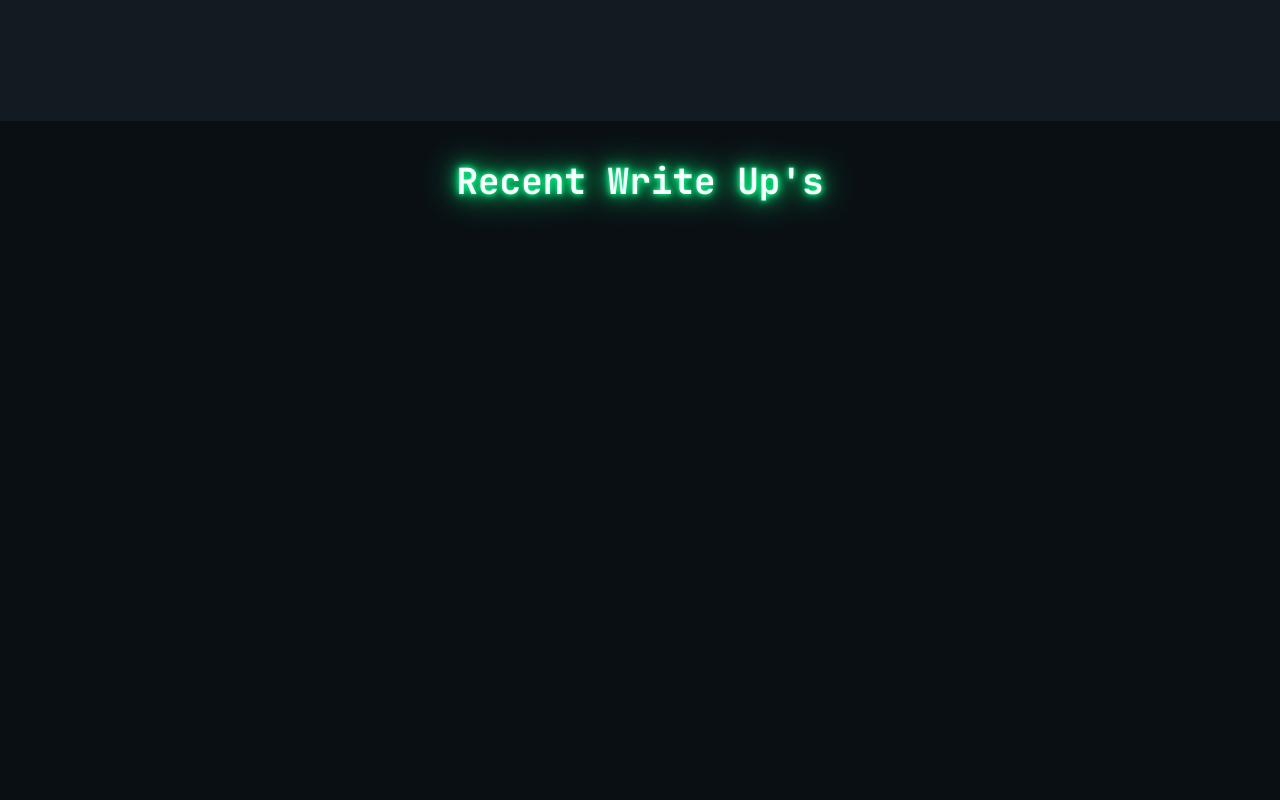
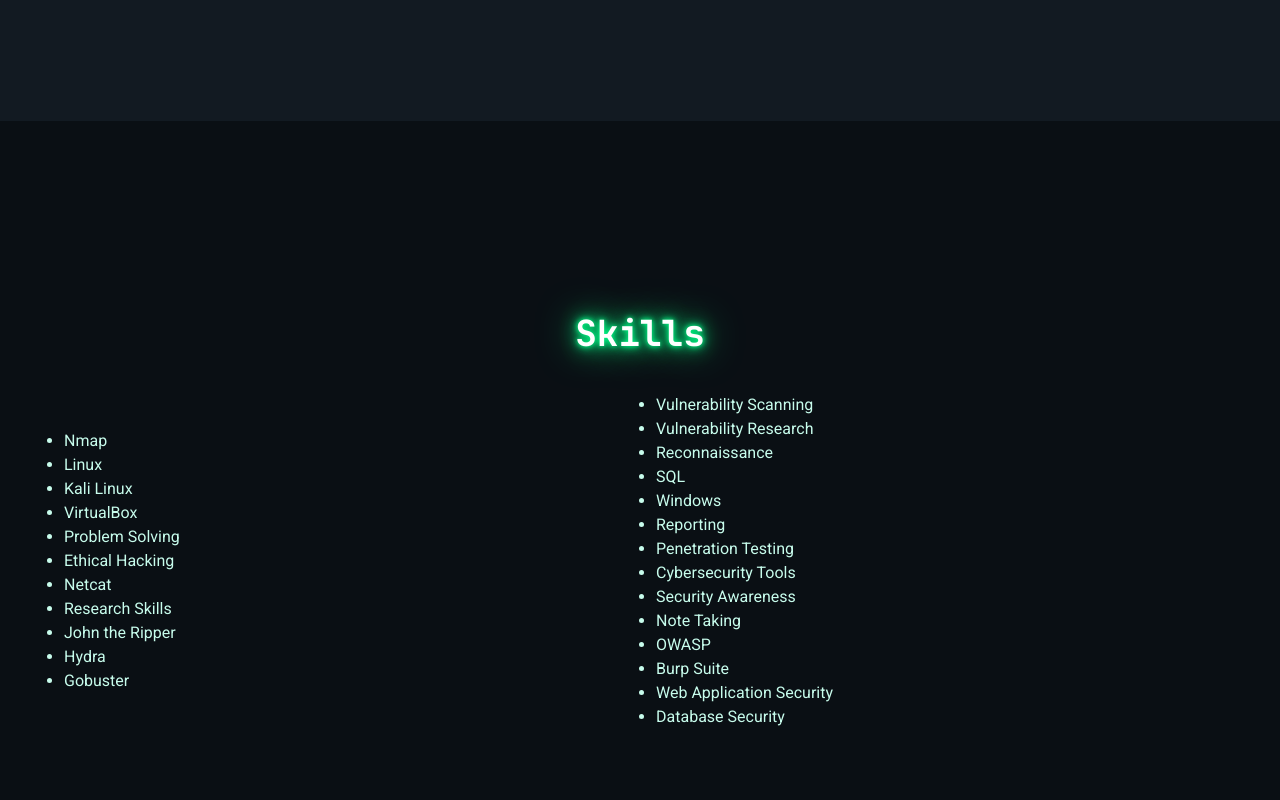
Before and after one commit to KieranPritchard/CTF-Showcase, a React (Vite) app: page /#/ in a window 1280 px wide. Shown: the part 1540-2340 px from the top of the page. Built offline with nearby package versions, Linux system fonts and the light colour scheme; no server answers.

Commit message:
added skills section

```diff
--- /dev/null
+++ b/src/components/home_page/Skills.jsx
@@ -0,0 +1,49 @@
+function Skills(){
+    return(
+        <div className="min-h-screen flex flex-col items-center justify-center px-4 sm:px-8 py-10 w-full">
+            <h2 className="headings flicker text-white text-3xl sm:text-4xl font-bold mb-10">Skills</h2>
+            {/* Two-column layout */}
+            <div className="grid grid-cols-1 md:grid-cols-2 items-center gap-8 w-full max-w-6xl">
+
+                {/* Image Section */}
+                <div className="md:w-auto text-center flex flex-col justify-center w-full">
+                    <ul className="text-body list-disc text-[#C7FCEC] text-left">
+                        <li>Nmap</li>
+                        <li>Linux</li>
+                        <li>Kali Linux</li>
+                        <li>VirtualBox</li>
+                        <li>Problem Solving</li>
+                        <li>Ethical Hacking</li>
+                        <li>Netcat</li>
+                        <li>Research Skills</li>
+                        <li>John the Ripper</li>
+                        <li>Hydra</li>
+                        <li>Gobuster</li>
+                    </ul>
+                </div>
+
+                {/* Text Section */}
+                <div className="w-full md:w-auto text-center">
+                    <ul className="text-body list-disc text-[#C7FCEC] text-left ">
+                        <li>Vulnerability Scanning</li>
+                        <li>Vulnerability Research</li>
+                        <li>Reconnaissance</li>
+                        <li>SQL</li>
+                        <li>Windows</li>
+                        <li>Reporting</li>
+                        <li>Penetration Testing</li>
+                        <li>Cybersecurity Tools</li>
+                        <li>Security Awareness</li>
+                        <li>Note Taking</li>
+                        <li>OWASP</li>
+                        <li>Burp Suite</li>
+                        <li>Web Application Security</li>
+                        <li>Database Security</li>
+                    </ul>
+                </div>
+            </div>
+        </div>
+    )
+}
+
+export default Skills
--- a/src/pages/Home.jsx
+++ b/src/pages/Home.jsx
@@ -6,6 +6,7 @@
 import Welcome from "../components/home_page/Welcome";
 import ImageBackground from "../components/backgrounds/ImageBackground";
 import Banner from "../assets/banner.png";
+import Skills from "../components/home_page/Skills";
 
 function Home() {
     const [isMobile, setIsMobile] = useState(false);
@@ -23,6 +24,7 @@
 
     const AboutWrapper = isMobile ? AutoBackground : Background;
     const RecentsWrapper = isMobile ? AutoBackground : Background;
+    const SkillsWrapper = isMobile ? AutoBackground : Background;
 
     return (
         <>
@@ -36,7 +38,11 @@
                 <About />
             </AboutWrapper>
 
-            <RecentsWrapper isEven={false}>
+            <SkillsWrapper>
+                <Skills />
+            </SkillsWrapper>
+
+            <RecentsWrapper isEven={true}>
                 <Recents />
             </RecentsWrapper>
         </>
```
